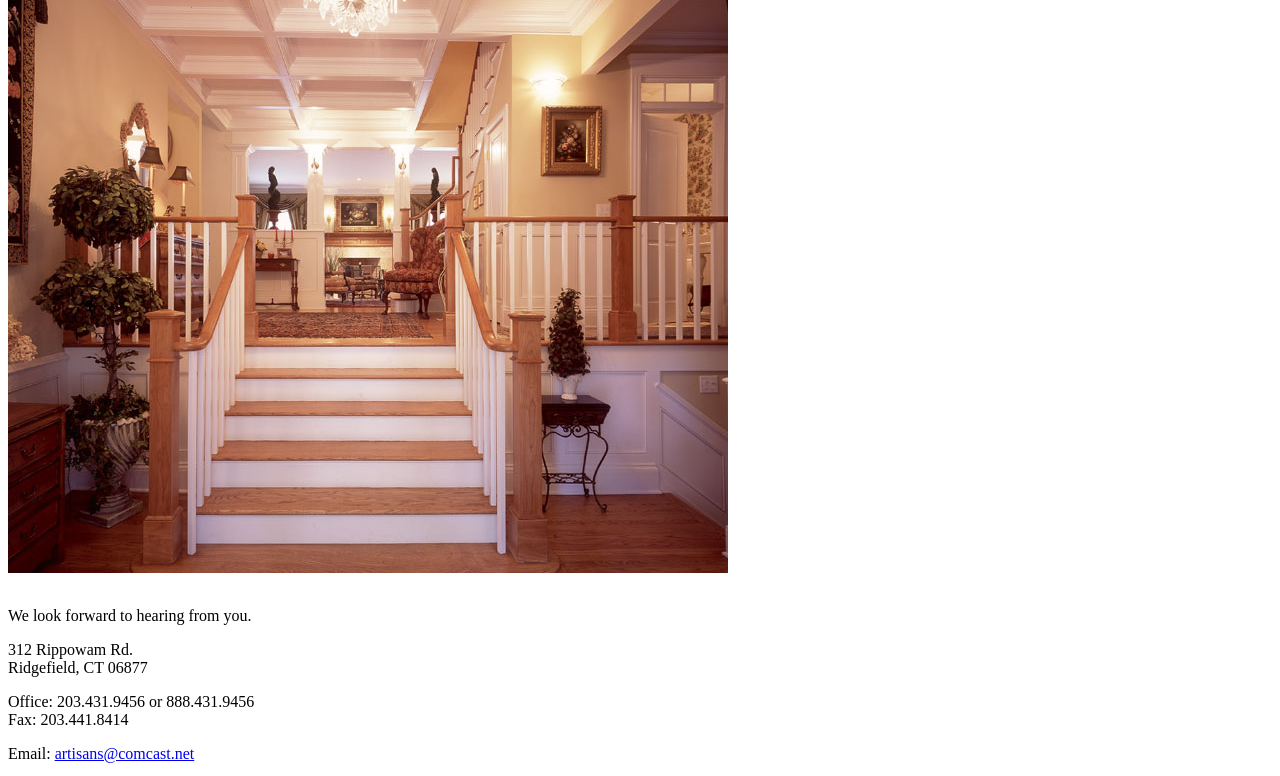
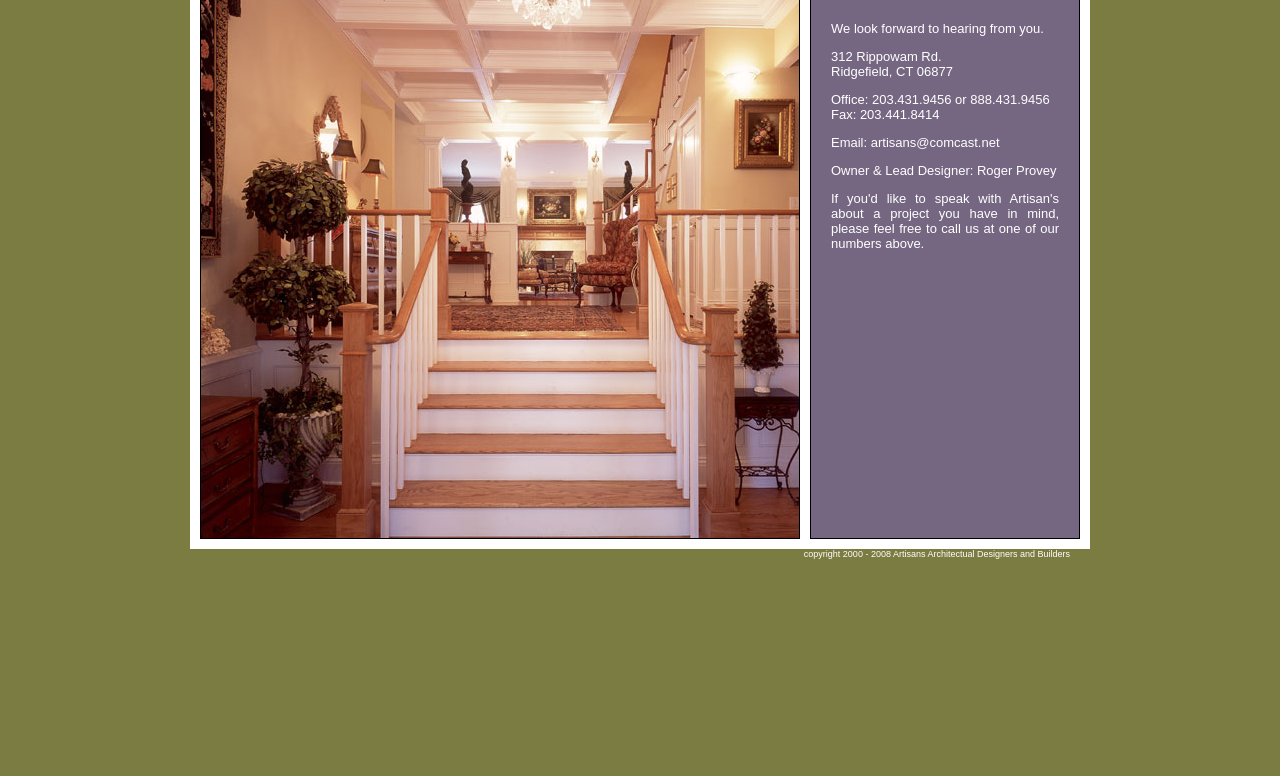
Before and after one commit to ren/homesbyartisans.com, a plain HTML site: page contacts.html in a window 1280 px wide. Shown: the part 113-889 px from the top of the page. After the commit the page ends 800 px from the top, so only its background shows below. Drawn offline with Linux system fonts and the light colour scheme.

Commit message:
CSS pointer fix.

```diff
--- a/contacts.html
+++ b/contacts.html
@@ -5,7 +5,7 @@
 <head>
   <meta http-equiv="content-type" content="text/html;charset=UTF-8" />
   <title>Artisan's Architectural Designers and Builders</title>
-  <link href="stylesheets/AA4C03B2-C710-438B-AAB2-D473F3205BA2.html" media="screen" rel="stylesheet" type="text/css" />
+  <link href="stylesheets/master.css" media="screen" rel="stylesheet" type="text/css" />
 
 
 </head>
```
